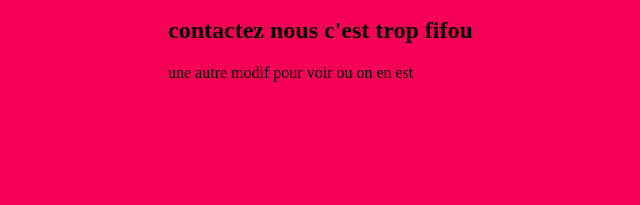
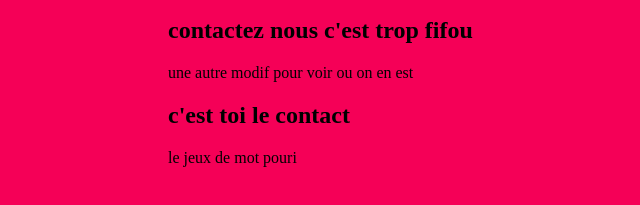
Before and after one commit to kellyTas/ex1, a plain HTML site: page Git/contact.html in a window 1280 px wide. Shown: the part 101-306 px from the top of the page, without its empty margins (152-792 px from the left). Drawn offline with Linux system fonts and the light colour scheme.

Commit message:
ajout article contact

```diff
--- a/Git/contact.html
+++ b/Git/contact.html
@@ -19,6 +19,10 @@
 				<h2>contactez nous c'est trop fifou</h2>
 				<p>une autre modif pour voir ou on en est </p>
 			</article>
+			<article>
+				<h2>c'est toi le contact</h2>
+				<p>le jeux de mot pouri</p>
+			</article>
 		</section>
 	</main>
 
```
